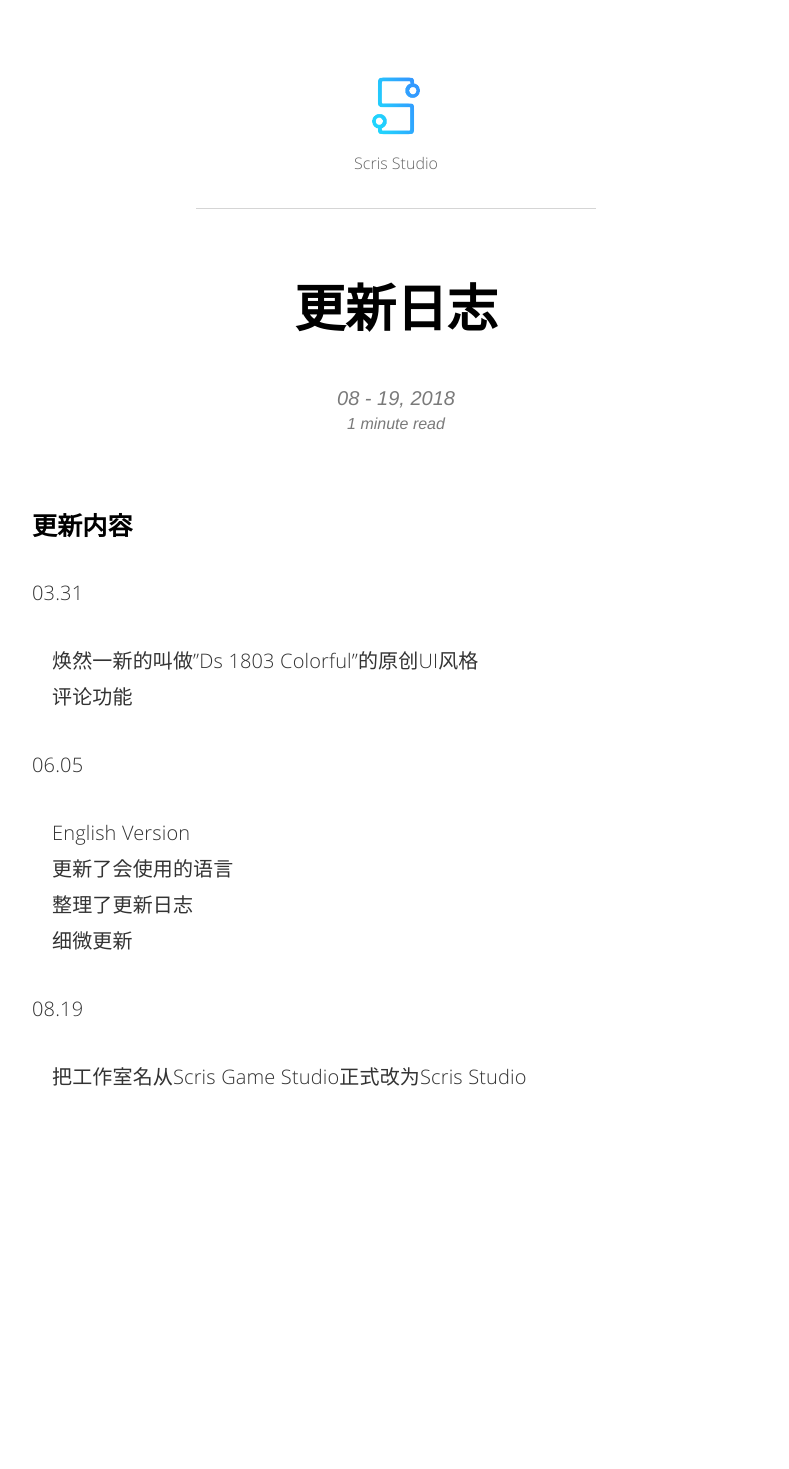
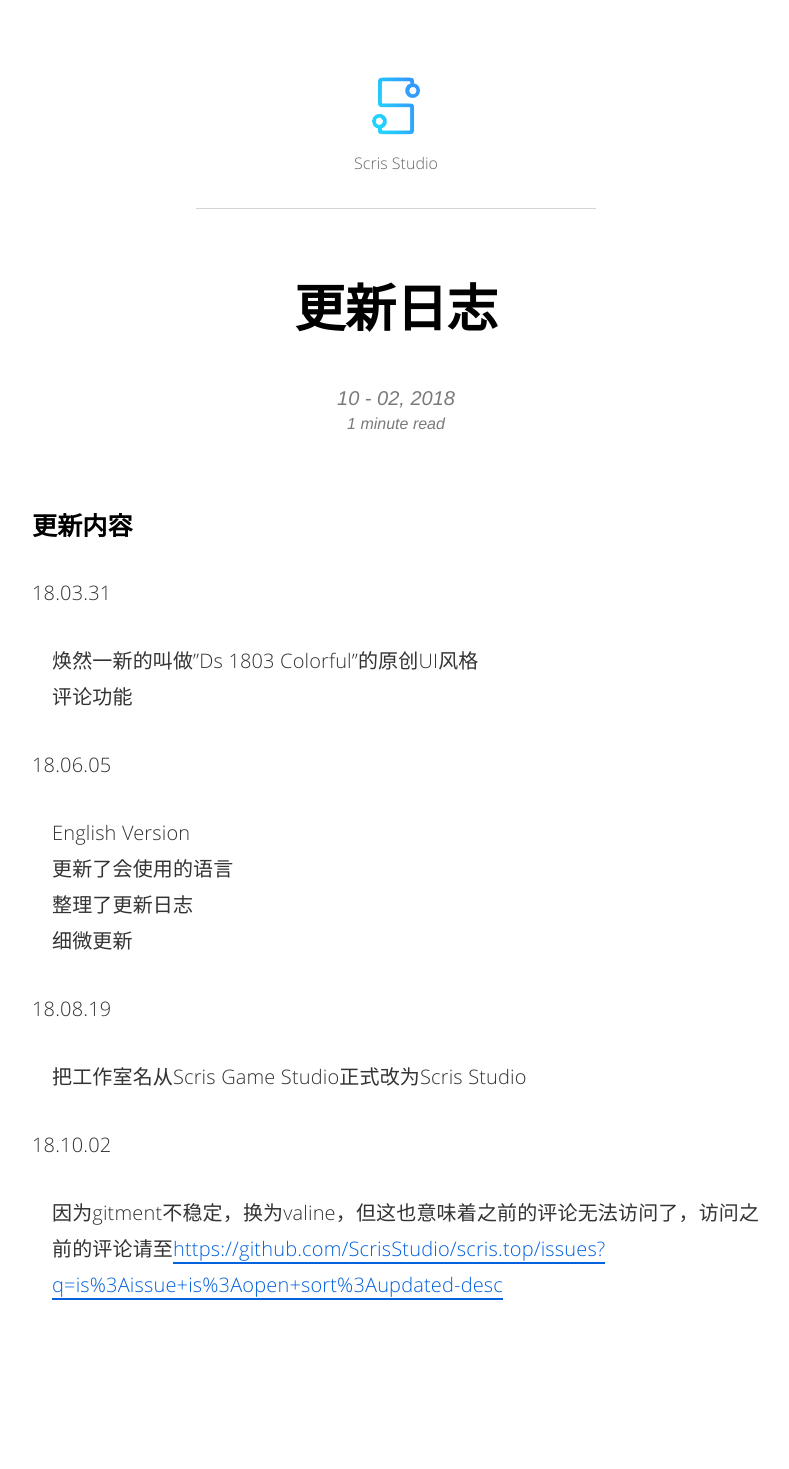
Before and after one commit to ScrisStudio/scris.top, a Jekyll site: the page built from _posts/2018-10-02-Log.md, in a window 1280 px wide. Shown: the whole page, without its empty margins (244-1033 px from the left). Built offline with Jekyll 4.4.1, drawn with Linux system fonts in a browser that asks for light colours; comment, search, counter and statistics services are not loaded; before the commit the page ends 1261 px from its top, so only the background shows below that.

Commit message:
Update and rename 2018-08-19-Log.md to 2018-10-02-Log.md

```diff
--- a/_posts/2018-08-19-Log.md
+++ b/_posts/2018-10-02-Log.md
@@ -12,15 +12,18 @@ permalink: /log/
 
 ### 更新内容
 
-03.31
+18.03.31
 - 焕然一新的叫做"Ds 1803 Colorful"的原创UI风格
 - 评论功能
 
-06.05
+18.06.05
 - English Version
 - 更新了会使用的语言
 - 整理了更新日志
 - 细微更新
 
-08.19
+18.08.19
 - 把工作室名从Scris Game Studio正式改为Scris Studio
+
+18.10.02
+- 因为gitment不稳定，换为valine，但这也意味着之前的评论无法访问了，访问之前的评论请至<https://github.com/ScrisStudio/scris.top/issues?q=is%3Aissue+is%3Aopen+sort%3Aupdated-desc>
```
